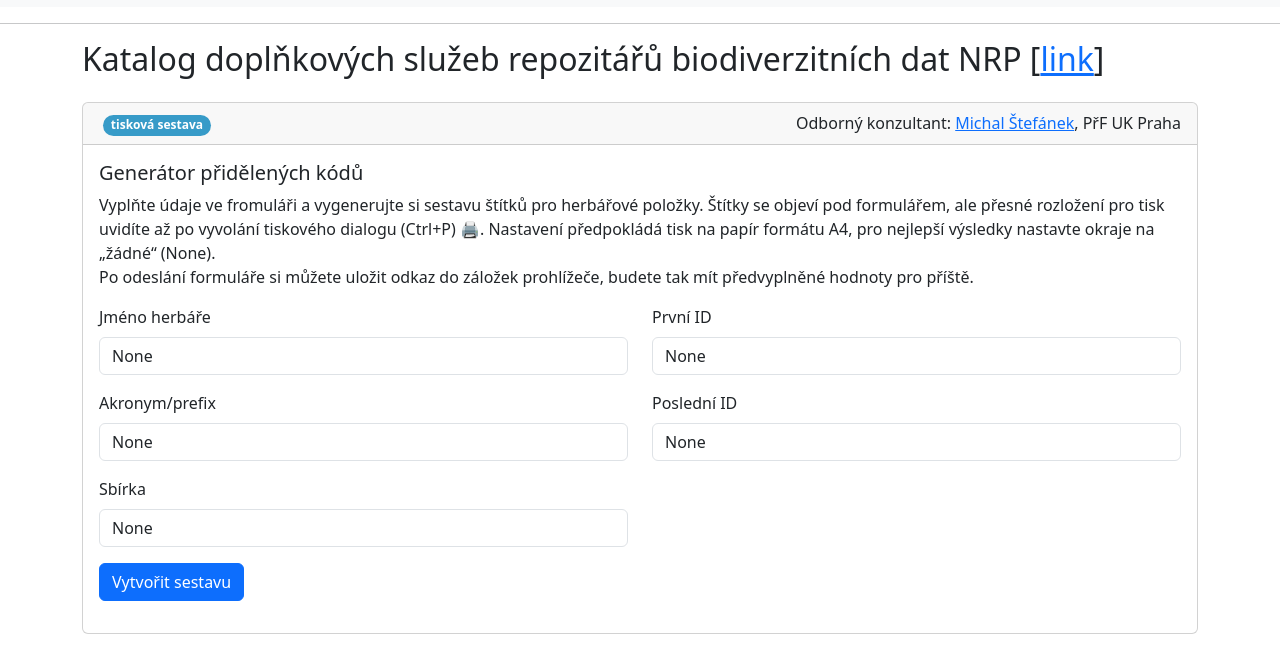
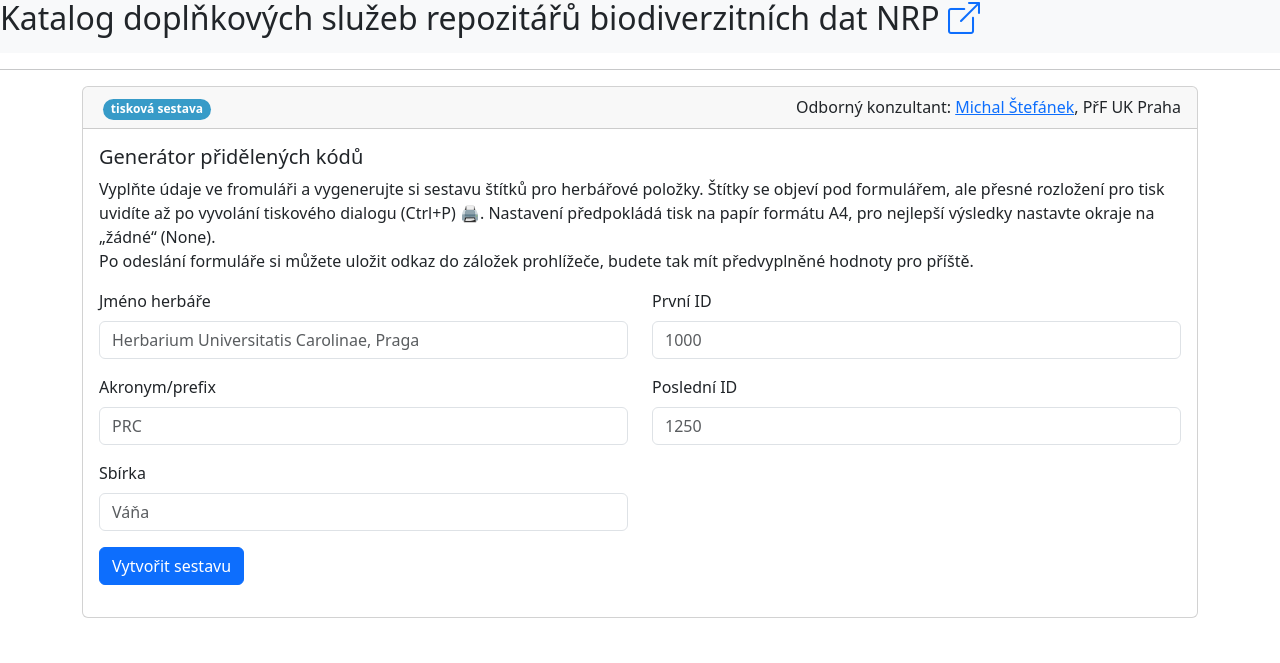
Before and after one commit to biodiversity-cz/tools.biodiversity.cz, a Flask app: page /herbarium/barcodeGenerator in a window 1280 px wide. Shown: the part 309-972 px from the top of the page. Run offline with Flask 3, Linux system fonts and the light colour scheme; some libraries are stand-ins or nearby versions.

Commit message:
polishing

```diff
--- a/htdocs/routes/herbarium.py
+++ b/htdocs/routes/herbarium.py
@@ -29,9 +29,9 @@ def demus():
 
 @herbarium_bp.route("/barcodeGenerator", methods=["GET"])
 def barcodeGenerator():
-        title = request.args.get("title")
-        subtitle = request.args.get("subtitle")
-        prefix = request.args.get("prefix")
+        title = request.args.get("title","")
+        subtitle = request.args.get("subtitle","")
+        prefix = request.args.get("prefix","")
         start = request.args.get("start", type=int)
         end = request.args.get("end", type=int)
 
@@ -52,8 +52,8 @@ def barcodeGenerator():
             title=title,
             subtitle=subtitle,
             prefix=prefix,
-            start=start,
-            end=end,
+            start=start if start is not None else "",
+            end=end if end is not None else "",
             queryParams=query_params,
             values=values)
 
--- a/htdocs/templates/base.html
+++ b/htdocs/templates/base.html
@@ -13,19 +13,12 @@
 
 <body>
 <nav class="navbar navbar-light bg-light static-top no-print">
-    <img src="{{ url_for('static', filename='images/ENG_CZ_eosc-logo-barevne.svg') }}" style="max-width: 500px" alt="Logo">
+    <img src="{{ url_for('static', filename='images/ENG_CZ_eosc-logo-barevne.svg') }}" style="max-width: 500px" alt="Logo"><h2>Katalog doplňkových služeb repozitářů biodiverzitních dat NRP <a href="https://biodiversity.cz"><i class="bi bi-box-arrow-up-right me-3"></i></a></h2>
 </nav>
 <hr class="no-print">
-{% block branding %}
-<div class="container mb-3 no-print">
-    <div class="row">
-        <h2>Katalog doplňkových služeb repozitářů biodiverzitních dat NRP [<a href="https://biodiversity.cz">link</a>]
-        </h2>
-    </div>
-</div>
-{% endblock %}
 
 {% block content %}{% endblock %}
+
 {% block testimonials %}
 <section class="testimonials bg-light mt-5 no-print">
     <div class="container">
```
Also changed, not shown: dev.html (+2 -7 lines).
